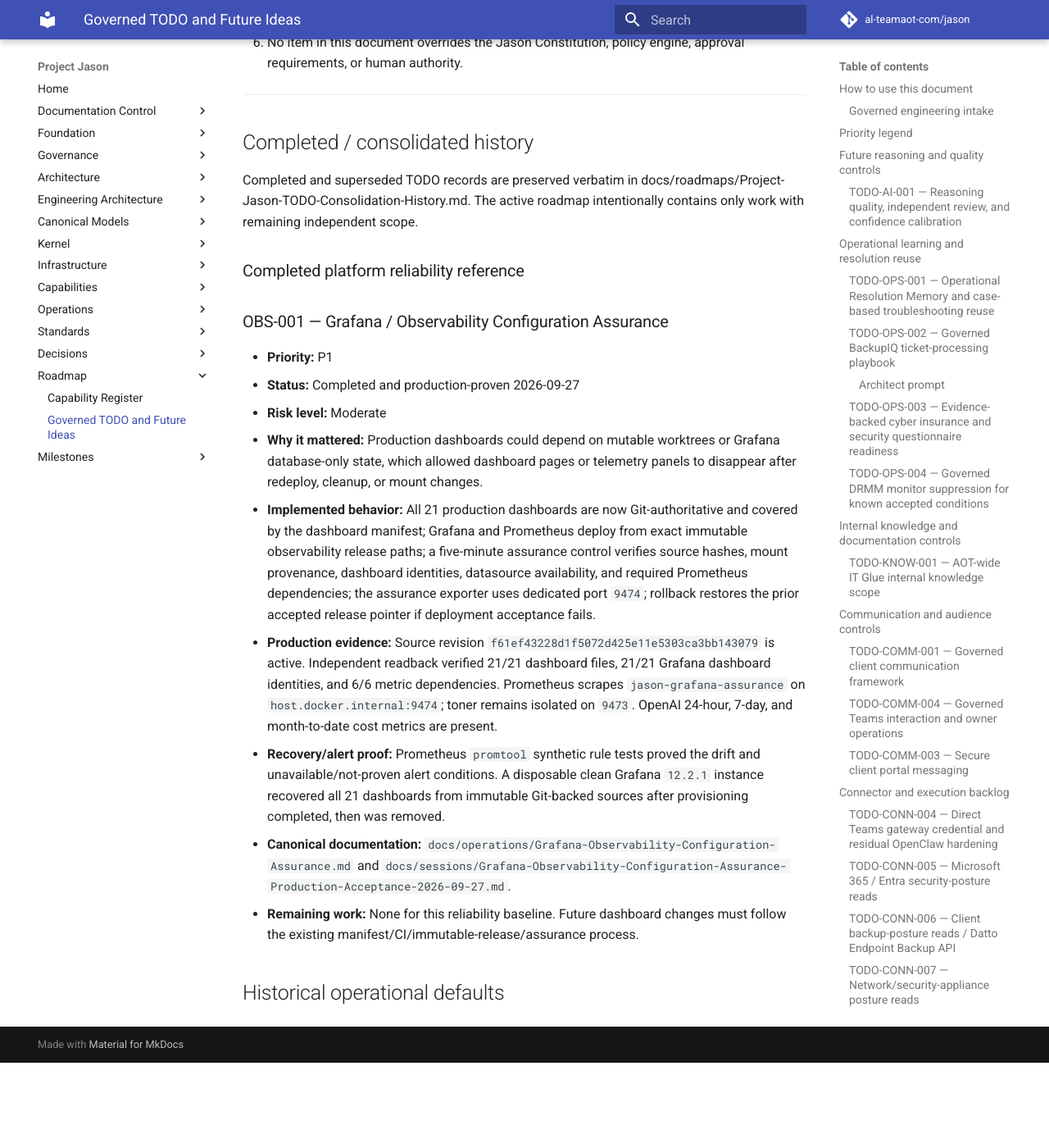
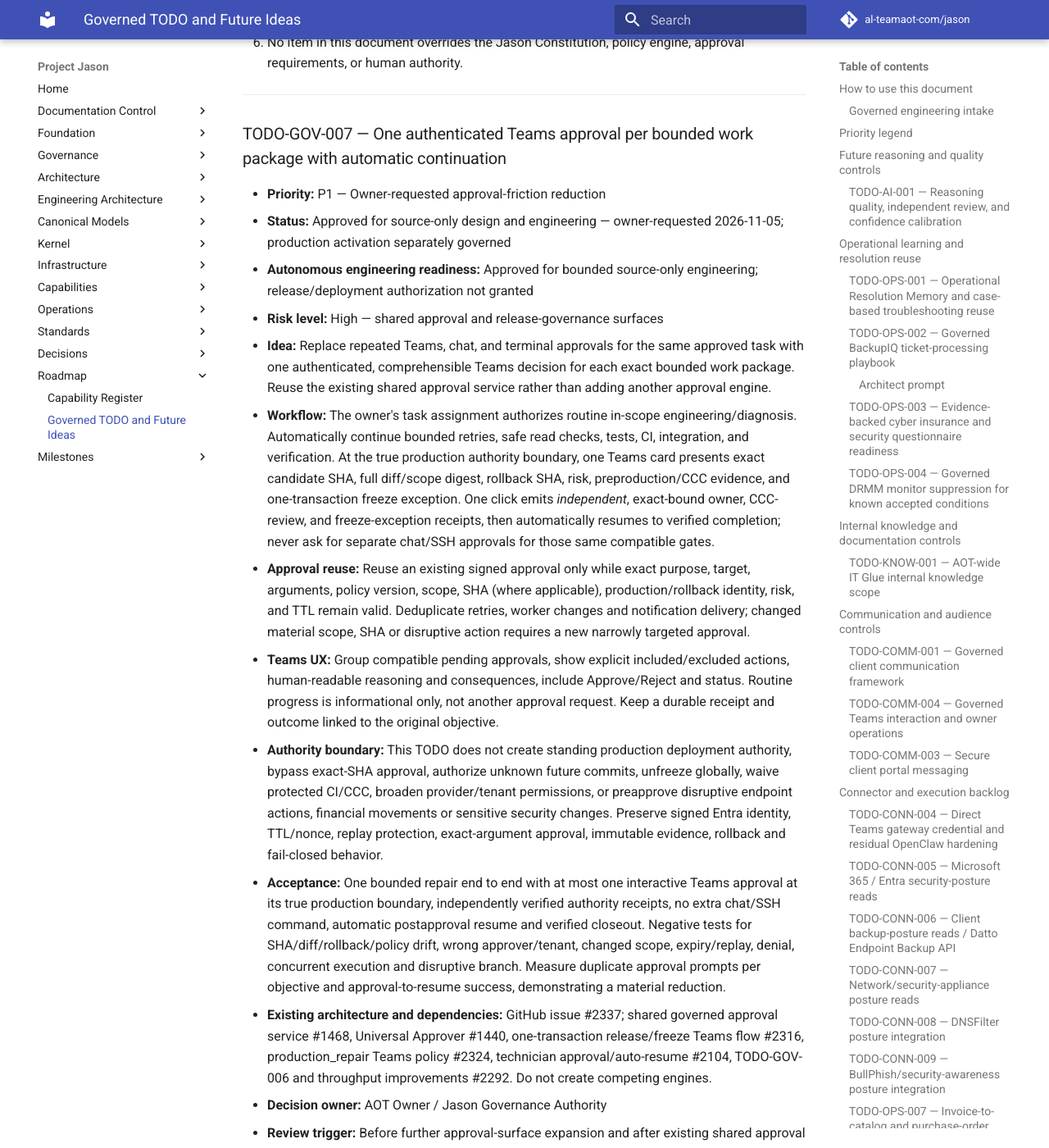
Before and after one commit to al-teamaot-com/jason, an MkDocs documentation site: the page built from docs/roadmaps/Project-Jason-TODO-and-Future-Ideas.md, in a window 1280 px wide and 1400 px high, scrolled down 56690 px. Shown: the whole window at 82% size. Built offline with MkDocs 1.6.1 and Material for MkDocs 9.7.7, drawn with Linux system fonts in a browser that asks for light colours; comment, search, counter and statistics services are not loaded; before the commit the page ends 57986 px from its top, so only the background shows below that; some of the changed text lies outside the part shown.

Commit message:
docs: add TODO-GOV-007 consolidated Teams approval work package

```diff
--- a/docs/roadmaps/Project-Jason-TODO-and-Future-Ideas.md
+++ b/docs/roadmaps/Project-Jason-TODO-and-Future-Ideas.md
@@ -1239,6 +1239,22 @@
 6. No item in this document overrides the Jason Constitution, policy engine, approval requirements, or human authority.
 ---
 
+### TODO-GOV-007 — One authenticated Teams approval per bounded work package with automatic continuation
+
+- **Priority:** P1 — Owner-requested approval-friction reduction
+- **Status:** Approved for source-only design and engineering — owner-requested 2026-11-05; production activation separately governed
+- **Autonomous engineering readiness:** Approved for bounded source-only engineering; release/deployment authorization not granted
+- **Risk level:** High — shared approval and release-governance surfaces
+- **Idea:** Replace repeated Teams, chat, and terminal approvals for the same approved task with one authenticated, comprehensible Teams decision for each exact bounded work package. Reuse the existing shared approval service rather than adding another approval engine.
+- **Workflow:** The owner's task assignment authorizes routine in-scope engineering/diagnosis. Automatically continue bounded retries, safe read checks, tests, CI, integration, and verification. At the true production authority boundary, one Teams card presents exact candidate SHA, full diff/scope digest, rollback SHA, risk, preproduction/CCC evidence, and one-transaction freeze exception. One click emits *independent*, exact-bound owner, CCC-review, and freeze-exception receipts, then automatically resumes to verified completion; never ask for separate chat/SSH approvals for those same compatible gates.
+- **Approval reuse:** Reuse an existing signed approval only while exact purpose, target, arguments, policy version, scope, SHA (where applicable), production/rollback identity, risk, and TTL remain valid. Deduplicate retries, worker changes and notification delivery; changed material scope, SHA or disruptive action requires a new narrowly targeted approval.
+- **Teams UX:** Group compatible pending approvals, show explicit included/excluded actions, human-readable reasoning and consequences, include Approve/Reject and status. Routine progress is informational only, not another approval request. Keep a durable receipt and outcome linked to the original objective.
+- **Authority boundary:** This TODO does not create standing production deployment authority, bypass exact-SHA approval, authorize unknown future commits, unfreeze globally, waive protected CI/CCC, broaden provider/tenant permissions, or preapprove disruptive endpoint actions, financial movements or sensitive security changes. Preserve signed Entra identity, TTL/nonce, replay protection, exact-argument approval, immutable evidence, rollback and fail-closed behavior.
+- **Acceptance:** One bounded repair end to end with at most one interactive Teams approval at its true production boundary, independently verified authority receipts, no extra chat/SSH command, automatic postapproval resume and verified closeout. Negative tests for SHA/diff/rollback/policy drift, wrong approver/tenant, changed scope, expiry/replay, denial, concurrent execution and disruptive branch. Measure duplicate approval prompts per objective and approval-to-resume success, demonstrating a material reduction.
+- **Existing architecture and dependencies:** GitHub issue #2337; shared governed approval service #1468, Universal Approver #1440, one-transaction release/freeze Teams flow #2316, production_repair Teams policy #2324, technician approval/auto-resume #2104, TODO-GOV-006 and throughput improvements #2292. Do not create competing engines.
+- **Decision owner:** AOT Owner / Jason Governance Authority
+- **Review trigger:** Before further approval-surface expansion and after existing shared approval integrations are ready for consolidated production acceptance.
+
 ## Completed / consolidated history
 
 Completed and superseded TODO records are preserved verbatim in docs/roadmaps/Project-Jason-TODO-Consolidation-History.md. The active roadmap intentionally contains only work with remaining independent scope.
```
